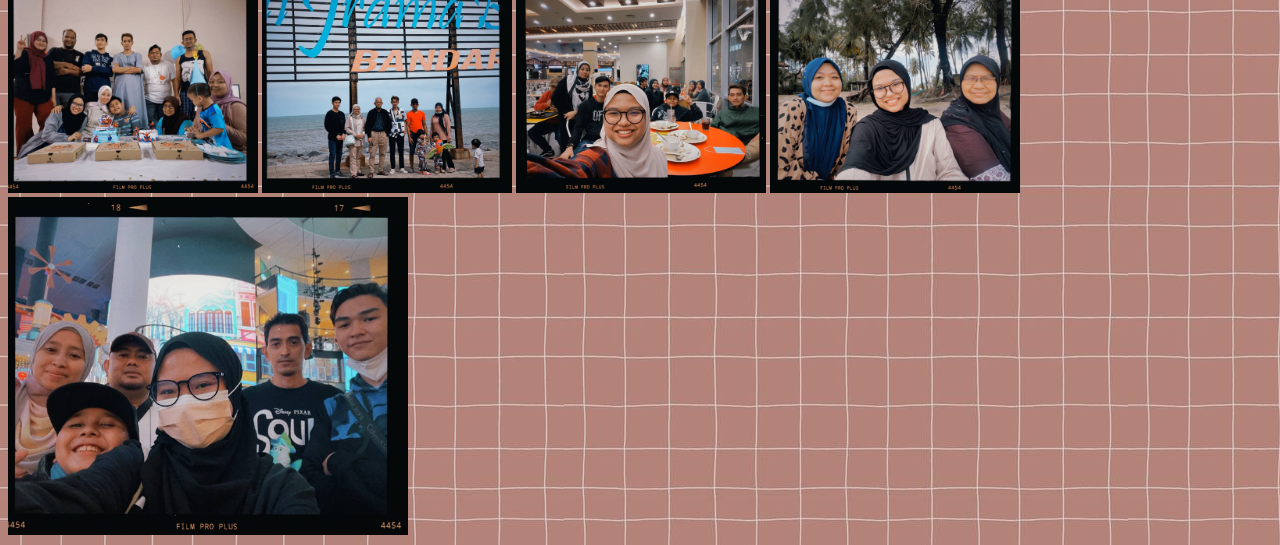
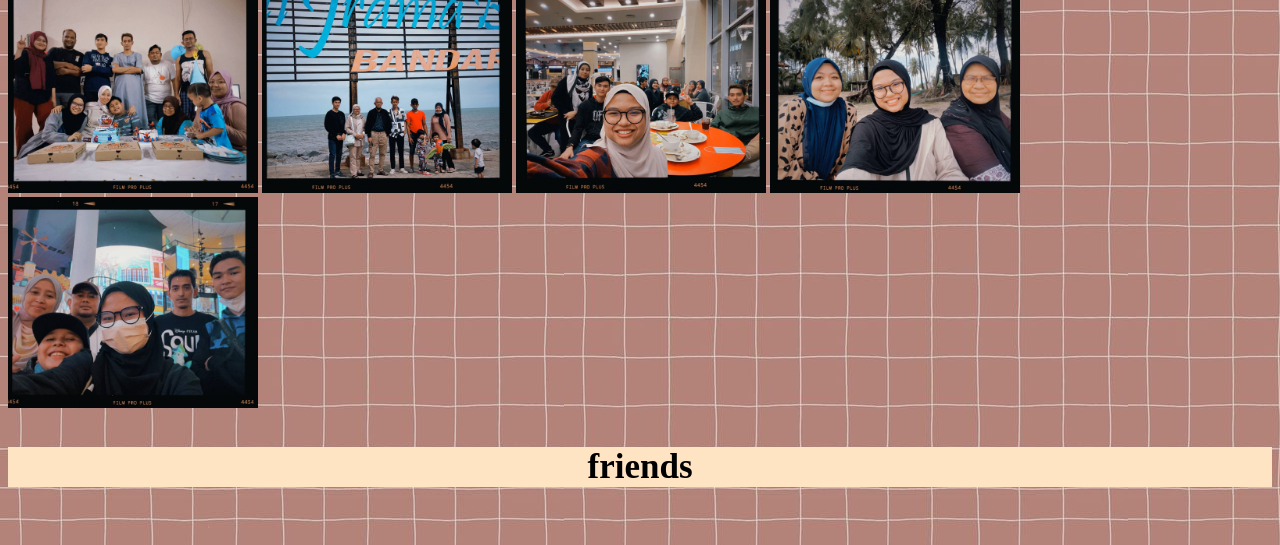
Before and after one commit to norhafipah/mypersonal-website, a plain HTML site: page gallery.html in a window 1280 px wide. Shown: the part 407-952 px from the top of the page. Drawn offline with Linux system fonts and the light colour scheme.

Commit message:
Update gallery.html

```diff
--- a/gallery.html
+++ b/gallery.html
@@ -38,7 +38,7 @@
 	<img src="ff6.jpg" style="width: 250px;">
 	<img src="ff4.jpg" style="width: 250px;">
 	<img src="ff7.jpg" style="width: 250px;">
-	<img src="ff8.jpg" style="width: 400px;">
+	<img src="ff8.jpg" style="width: 250px;">
 
 
 
```
